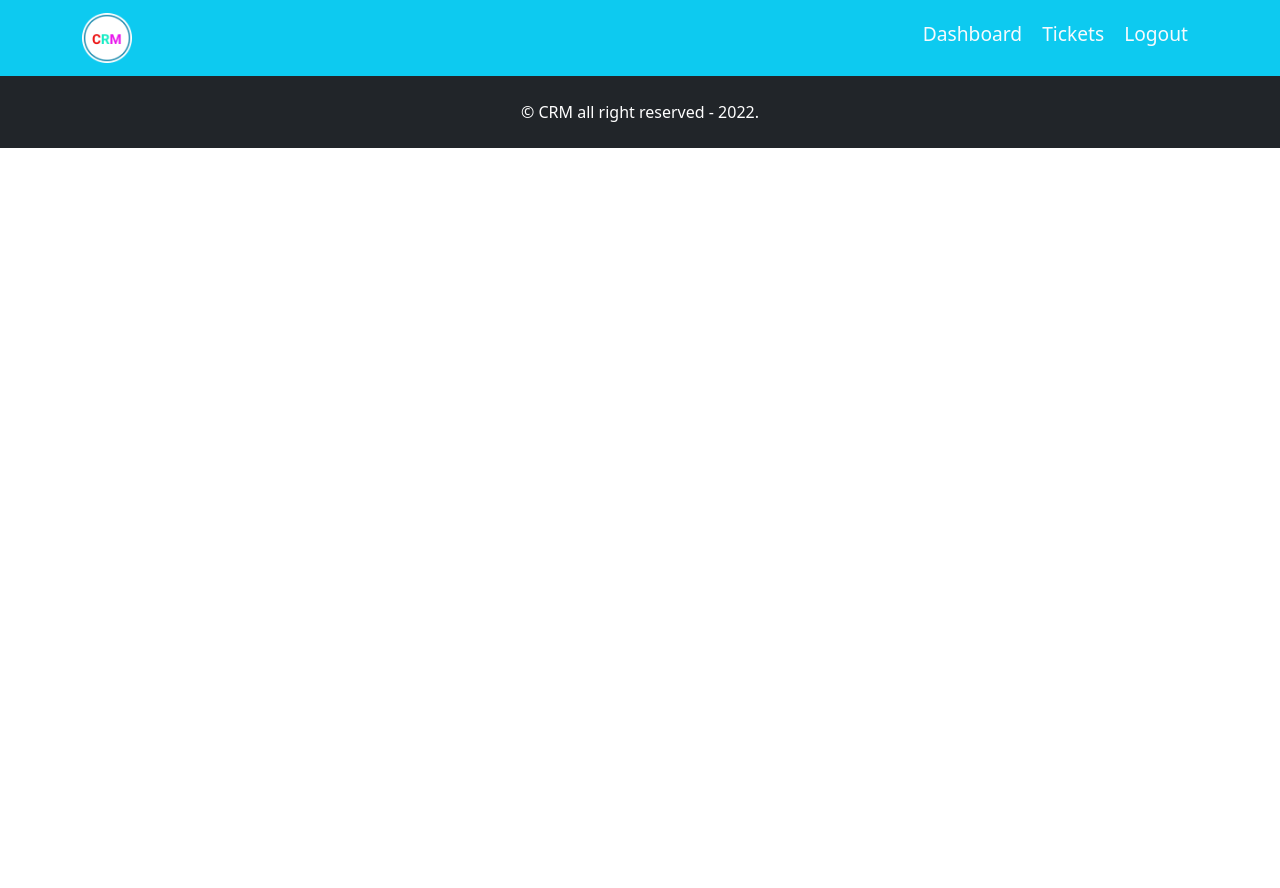
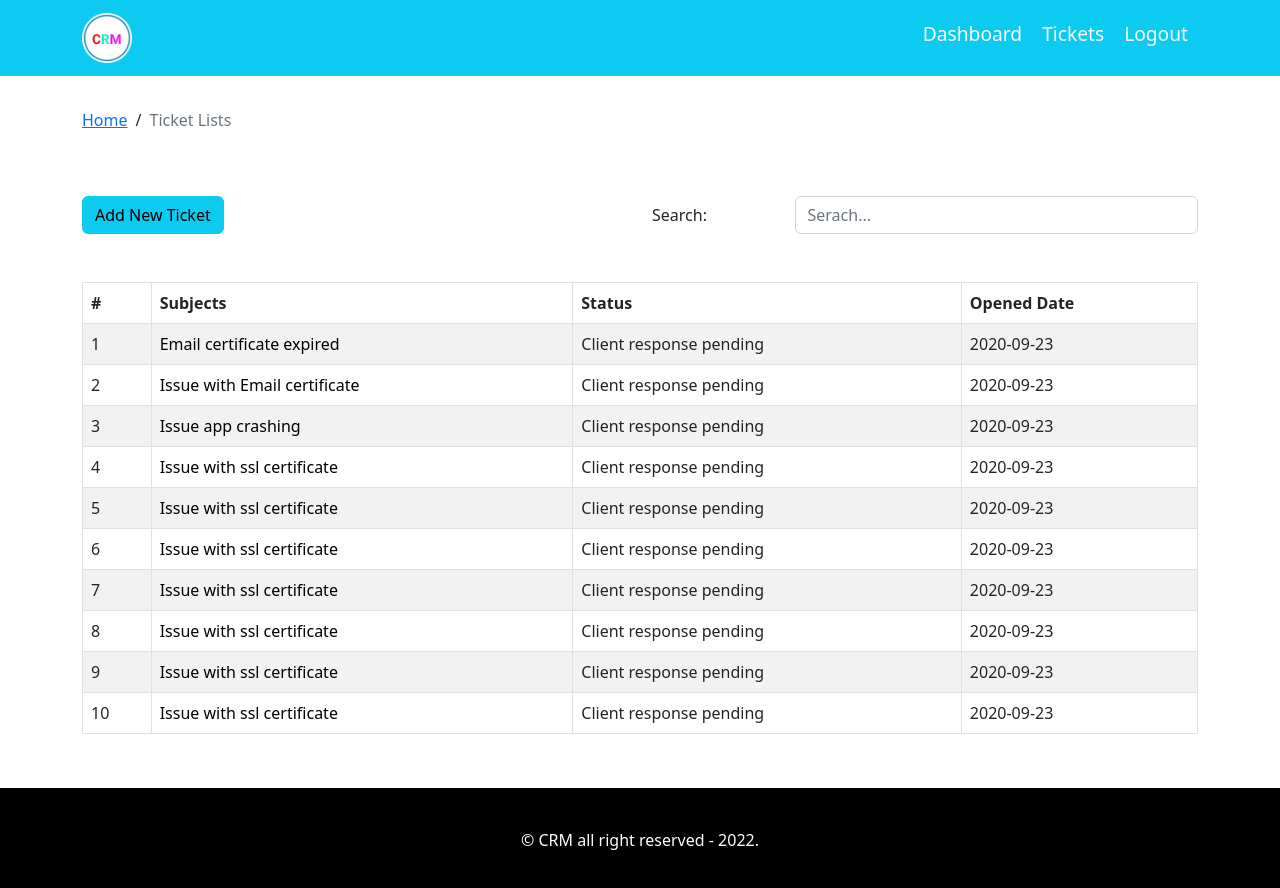
Before and after one commit to PavitarSharma/crm-frontend, a React (Create React App) app: page /tickets in a window 1280 px wide. Shown: the top 888 px of the page. Before the commit the page ends 800 px from the top, so only its background shows below. Built offline with nearby package versions, Linux system fonts and the light colour scheme.

Commit message:
private route

```diff
--- a/src/App.js
+++ b/src/App.js
@@ -1,25 +1,61 @@
-import React from 'react'
-import { BrowserRouter, Routes, Route } from "react-router-dom"
-import { Footer, Header } from './components'
-import { AddTicket, DashBoard, Login, Register, ResetPassword, Ticket, TicketList } from './pages'
+import React from "react";
+import { BrowserRouter, Routes, Route } from "react-router-dom";
+import {
+  AddTicket,
+  DashBoard,
+  Login,
+  Register,
+  ResetPassword,
+  Ticket,
+  TicketList,
+} from "./pages";
+import PrivateRoute from "./utils/PrivateRoute";
+
 const App = () => {
   return (
     <div>
       <BrowserRouter>
-      <Header />
         <Routes>
-          <Route exact path="/" element={ <Login /> } />
-          <Route  path="/registration" element={ <Register /> } />
-          <Route  path="/password-reset" element={ <ResetPassword /> } />
-          <Route  path="/dashboard" element={ <DashBoard /> } />
-          <Route  path="/add-ticket" element={ <AddTicket /> } />
-          <Route  path="/ticket-list" element={ <TicketList /> } />
-          <Route  path="/ticket" element={ <Ticket /> } />
+          <Route exact path="/" element={<Login />} />
+          <Route path="/registration" element={<Register />} />
+          <Route path="/password-reset" element={<ResetPassword />} />
+
+          <Route
+            path="/dashboard"
+            element={
+              <PrivateRoute>
+                <DashBoard />
+              </PrivateRoute>
+            }
+          />
+          <Route
+            path="/add-ticket"
+            element={
+              <PrivateRoute>
+                <AddTicket />
+              </PrivateRoute>
+            }
+          />
+          <Route
+            path="/tickets"
+            element={
+              <PrivateRoute>
+                <TicketList />
+              </PrivateRoute>
+            }
+          />
+          <Route
+            path="/ticket/:tId"
+            element={
+              <PrivateRoute>
+                <Ticket />
+              </PrivateRoute>
+            }
+          />
         </Routes>
-        <Footer />
       </BrowserRouter>
     </div>
-  )
-}
+  );
+};
 
-export default App
+export default App;
--- a/src/components/footer/Footer.jsx
+++ b/src/components/footer/Footer.jsx
@@ -4,7 +4,7 @@ const Footer = () => {
   const getFullYear = date.getFullYear()
 
   return (
-    <div className="text-center copy-right bg-dark text-white py-4">
+    <div className="text-center copy-right  text-white py-4">
       &copy; CRM all right reserved - {getFullYear}.
     </div>
   )
--- a/src/components/ticket-table/TicketTable.jsx
+++ b/src/components/ticket-table/TicketTable.jsx
@@ -21,7 +21,7 @@ const TicketTable = ({ tickets }) => {
             <tr key={ticket.id}>
               <td>{ticket.id}</td>
               <td>
-                <Link to={`/ticket/${ticket._id}`} style={{
+                <Link to={`/ticket/${ticket.id}`} style={{
                     textDecoration: "none",
                     color: "#000"
                 }}>{ticket.subject}</Link>
--- a/src/components/update-ticket/UpdateTicket.jsx
+++ b/src/components/update-ticket/UpdateTicket.jsx
@@ -2,6 +2,7 @@ import { useEffect } from "react";
 import { useState } from "react";
 import { Button, Form } from "react-bootstrap";
 
+import tickets from "../../assets/data/dummy-ticket.json";
 const UpdateTicket = () => {
   const [message, setMessage] = useState("");
 
--- a/src/index.css
+++ b/src/index.css
@@ -8,3 +8,27 @@ body {
   -webkit-font-smoothing: antialiased;
   -moz-osx-font-smoothing: grayscale;
 }
+.default-layout {
+  display: gird;
+  grid-template-rows: 80px auto 3rem;
+  grid-template-areas:
+    "header"
+    "main"
+    "footer";
+}
+
+header {
+  grid-area: header;
+}
+
+main {
+  grid-area: main;
+  min-height: 88vh;
+}
+
+footer {
+  grid-area: footer;
+  background: black;
+  padding: 1rem;
+  color: white;
+}
--- a/src/pages/dashboard/DashBoard.jsx
+++ b/src/pages/dashboard/DashBoard.jsx
@@ -2,7 +2,7 @@ import React from 'react'
 import { Link } from "react-router-dom"
 import { Container, Row, Col, Button } from "react-bootstrap"
 import { PageBreadcrumb, TicketTable } from '../../components'
-
+import tickets from "../../assets/data/dummy-ticket.json"
 const DashBoard = () => {
   return (
     <Container>
@@ -37,7 +37,7 @@ const DashBoard = () => {
 
       <Row>
         <Col>
-          <TicketTable />
+          <TicketTable tickets={tickets} />
         </Col>
       </Row>
     </Container>
--- a/src/pages/ticket/Ticket.jsx
+++ b/src/pages/ticket/Ticket.jsx
@@ -1,10 +1,23 @@
 import { Container, Row, Col, Button } from "react-bootstrap";
 import { MessageHistory, PageBreadcrumb, UpdateTicket } from "../../components";
 import tickets from "../../assets/data/dummy-ticket.json";
+import { useParams } from "react-router-dom";
+import { useEffect, useState } from "react";
+const ticket = tickets[0];
 
-const ticket = tickets[0];
-console.log(ticket);
 const Ticket = () => {
+  const { tId } = useParams();
+  const [ticket, setTicket] = useState("");
+
+  useEffect(() => {
+    for (let i = 0; i < tickets.length; i++) {
+      if (tickets[i].id.toString() === tId) {
+        setTicket(tickets[i]);
+        continue;
+      }
+    }
+  }, [tId]);
+
   return (
     <Container>
       <Row>
@@ -15,6 +28,7 @@ const Ticket = () => {
 
       <Row className="mt-5">
         <Col className="text-weight-bolder text-secondary ">
+          {tId}
           <div className="subject">
             <b className="me-2">Subject:</b> {ticket.subject}
           </div>
@@ -32,7 +46,7 @@ const Ticket = () => {
 
       <Row>
         <Col>
-          <MessageHistory message={ticket.history} />
+          {ticket.histroy && <MessageHistory message={ticket.history} />}
         </Col>
       </Row>
 
--- /dev/null
+++ b/src/utils/PrivateRoute.js
@@ -0,0 +1,10 @@
+import { Navigate, Outlet } from "react-router-dom";
+import DefaultLayout from "../layout/DefaultLayout";
+
+const PrivateRoute = ({ children }) => {
+  const auth = true;
+
+  return auth ? <DefaultLayout>{children}</DefaultLayout> : <Navigate to="/" />;
+};
+
+export default PrivateRoute;
```
